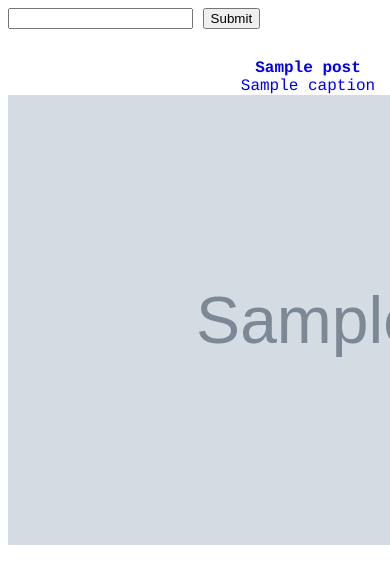
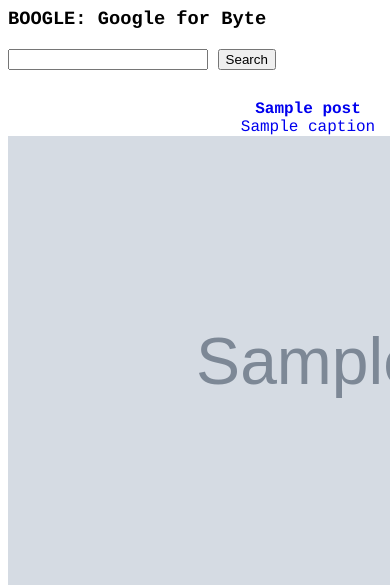
Before and after one commit to Donohue/boogle, a Flask app: template templates/index.html in a window 390 px wide; the page is wider, and only the part inside the window is pictured. Shown: the top 585 px of that part. Run offline with Flask 2, Linux system fonts and the light colour scheme; the template is opened without the code that fills it: most values are stand-ins (such as "Sample title", 1, 10 or a date in 2020); grey boxes marked "Sample" are stand-in pictures.

Commit message:
Mobile friendly, a bit more informative
Signed-off-by: Brian Donohue <brian.donohue89@gmail.com>

```diff
--- a/static/css/main.css
+++ b/static/css/main.css
@@ -1,5 +1,9 @@
 body {
     font-family: 'Courier', monospace;
+}
+
+input {
+    width: 200px;
 }
 
 #posts {
--- a/templates/index.html
+++ b/templates/index.html
@@ -1,12 +1,14 @@
 <html>
 <head>
     <link rel="stylesheet" type="text/css" href="/static/css/main.css"/>
+    <meta name="viewport" content="width=device-width, initial-scale=1, maximum-scale=1">
 </head>
 <body>
     <div id="content">
+        <h3>BOOGLE: Google for Byte</h3>
         <form method="GET" action="/">
             <input type="text" name="q"/>
-            <input type="submit"/>
+            <button type="submit">Search</button>
         </form>
 
         <div id="posts">
```
